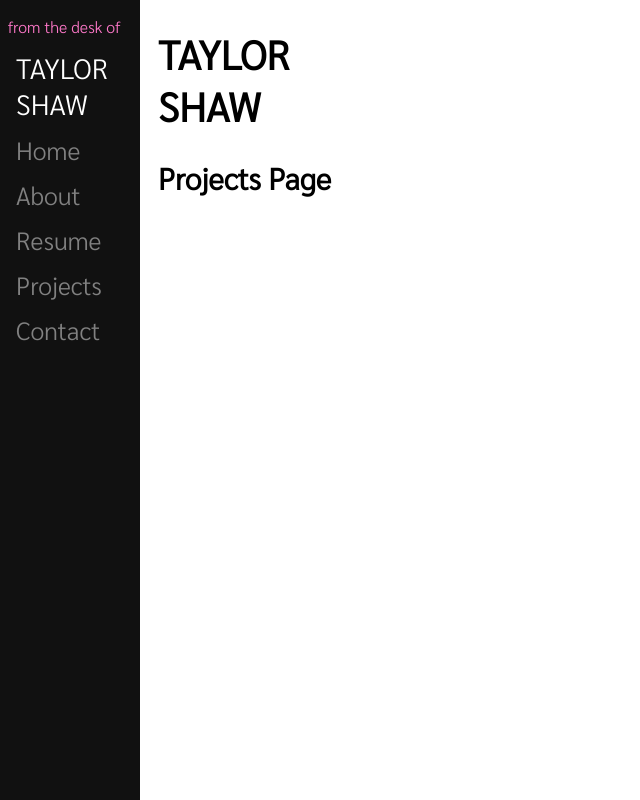
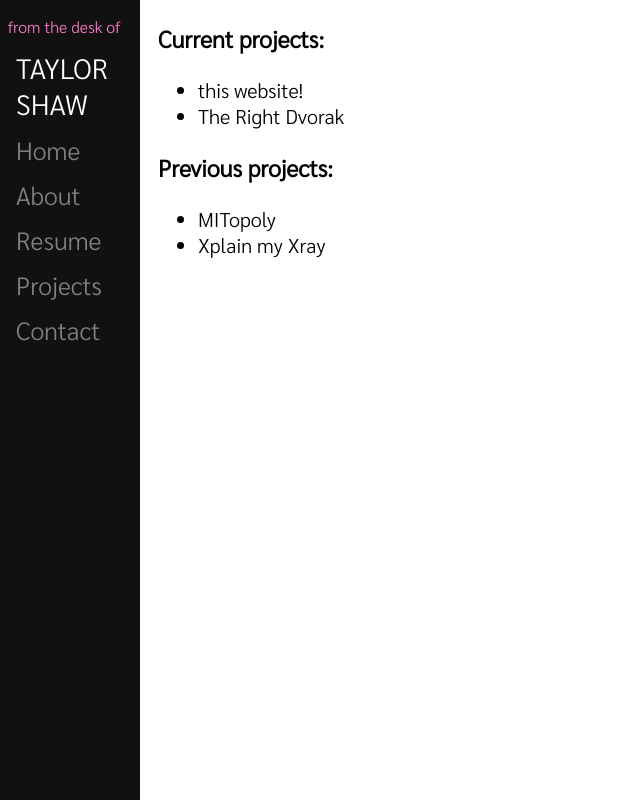
Before and after one commit to teafortay/taylorcodeshop, a React app: page /projects in a window 1280 px wide. Shown: the whole page, without its empty margins (0-640 px from the left). Built offline with nearby package versions, Linux system fonts and the light colour scheme; the HTML template or start-up script is replaced by a standard one.

Commit message:
wrote stuff in projects page, still not done

```diff
--- a/client/src/components/pages/Projects.js
+++ b/client/src/components/pages/Projects.js
@@ -17,9 +17,16 @@ class Projects extends Component {
     render() {
       return (
         <>
-
-          <h1>TAYLOR <br></br>SHAW</h1>
-          <h2> Projects Page</h2>
+          <h3> Current projects:</h3>
+          <ul>
+          <li>this website!</li>
+          <li>The Right Dvorak</li>
+        </ul>
+        <h3>Previous projects:</h3>
+        <ul>
+          <li>MITopoly</li>
+          <li>Xplain my Xray</li>
+        </ul>
           </>
     );
   }
```
